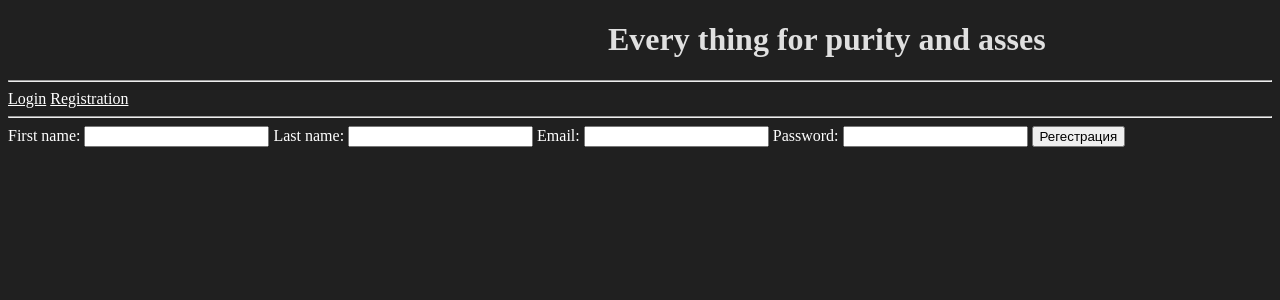
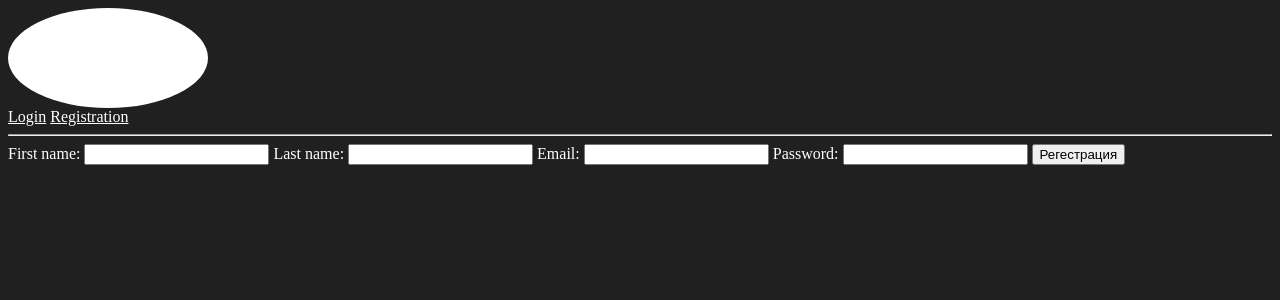
Before and after one commit to IglKa/PlumbingStore, a Django app: a page that uses PlumbingStore/templates/base.html in a window 1280 px wide. Shown: the top 300 px of the page. Run offline with Django 4.2, Linux system fonts and the light colour scheme; parts of the project's set-up code (start-up, migrations or seed data) failed here and were passed over.

Commit message:
css work start

```diff
--- a/PlumbingStore/static/marketapp/css/mainpage.css
+++ b/PlumbingStore/static/marketapp/css/mainpage.css
@@ -3,22 +3,21 @@ body {
     color: white;
 }
 
-h1 {
+
+.title {
     margin-left: 600px;
     color: #E0E0E0;
 }
 
-.profile-menu {
-    margin-left: 100px;
-    color: #E0E0E0;
-}
-
-
-.create-menu {
-    margin-left: 300px;
-    color: #E0E0E0;
-}
 
 a {
     color: white;
 }
+
+
+.slogan {
+    width: 200px;
+    height: 100px;
+    background-color: white;
+    border-radius: 100px/50px;
+}
--- a/PlumbingStore/templates/base.html
+++ b/PlumbingStore/templates/base.html
@@ -9,11 +9,8 @@
 <body>
     {% block head %}
         <header>
-            <div>
-                <h1>Every thing for purity and asses</h1>
-            </div>
+            <div class="slogan"></div>
         </header>
-    <hr>
     {% endblock %}
 
     {% block menu %}
```
